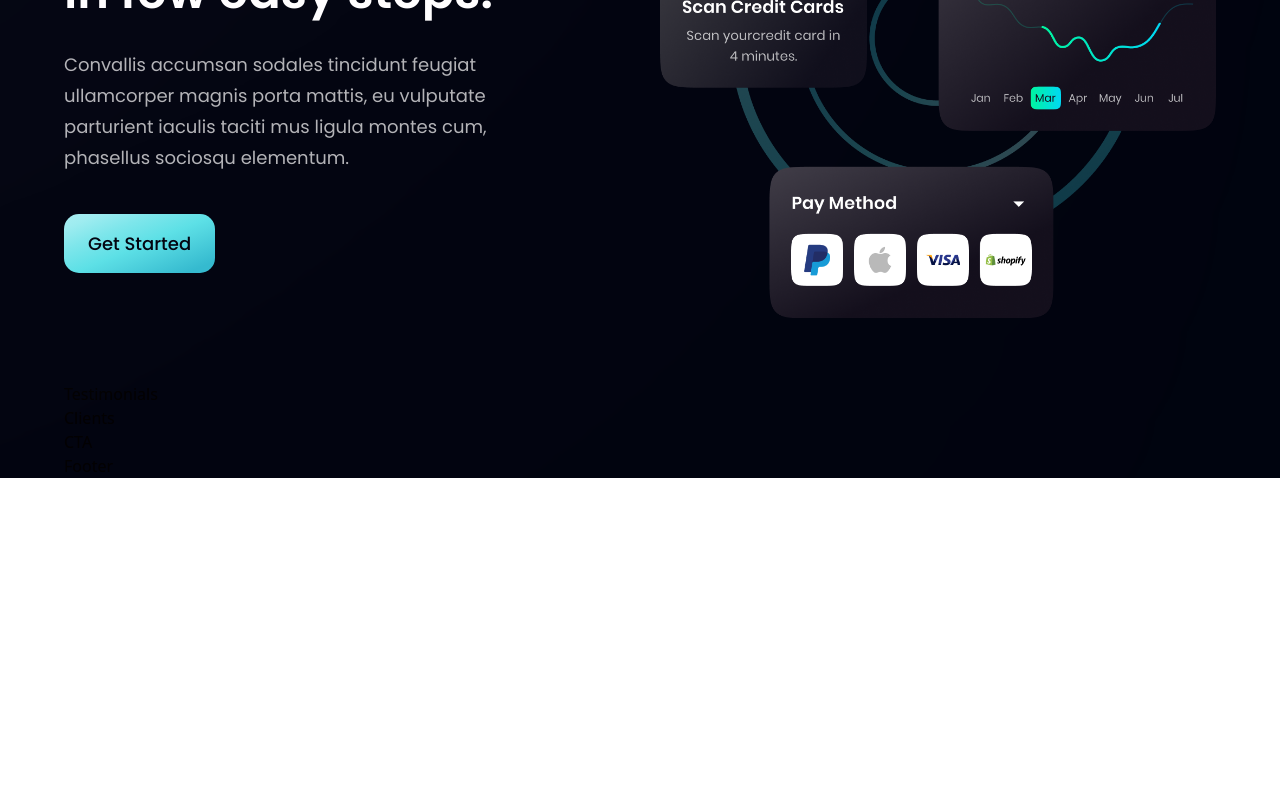
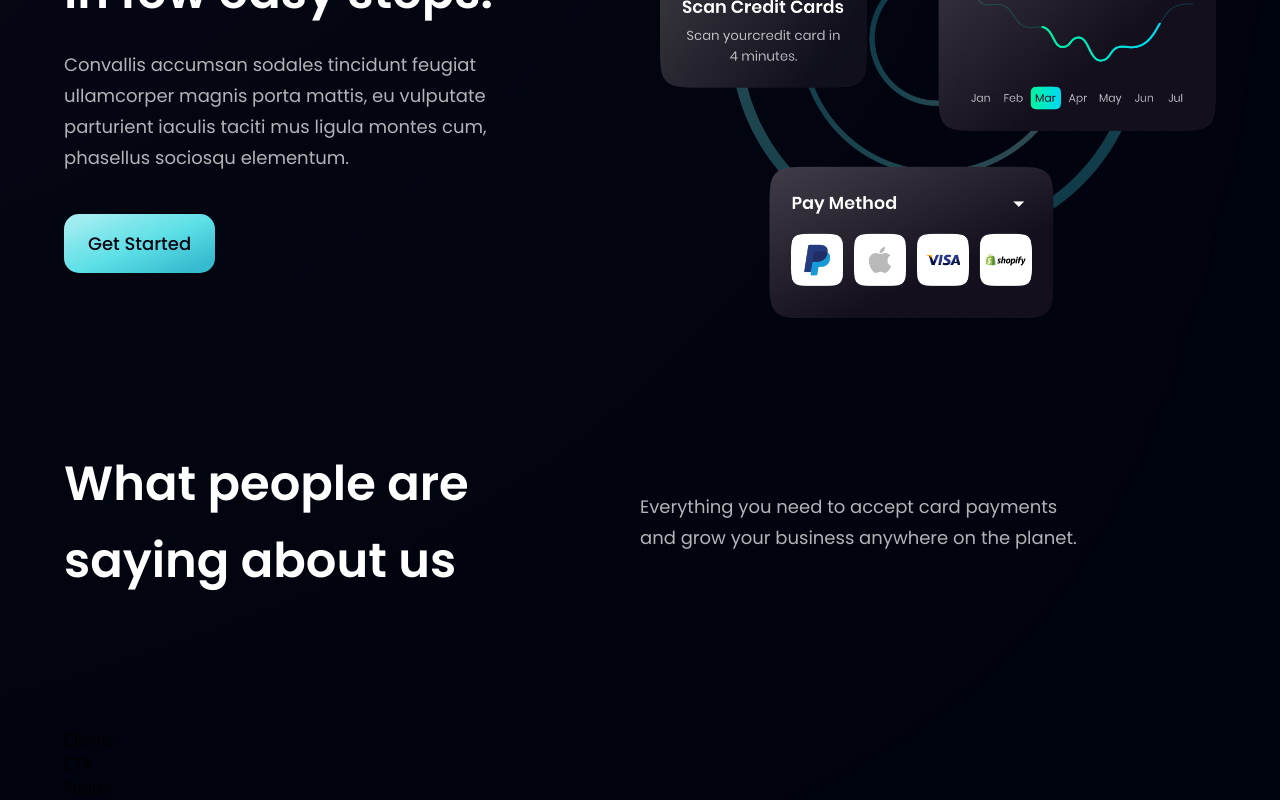
Before and after one commit to icuestiona/bank_modern_app, a React (Vite) app in the folder bank_modern_app/: page / in a window 1280 px wide. Shown: the part 2422-3222 px from the top of the page. Before the commit the page ends 2900 px from the top, so only its background shows below. Built offline with nearby package versions, Linux system fonts and the light colour scheme.

Commit message:
Components imported. Testimonials built and styled

```diff
--- a/bank_modern_app/src/components/Testimonials.jsx
+++ b/bank_modern_app/src/components/Testimonials.jsx
@@ -1,7 +1,35 @@
 import React from "react";
+import { feedback } from "../constants";
+import styles from "../style";
+import feedbackCard from "./FeedbackCard";
+import { card } from "../assets";
 
-const Testimonials = () => {
-  return <div>Testimonials</div>;
-};
+const Testimonials = () => (
+  <section
+    id="clients"
+    className={`${styles.paddingY} ${styles.flexCenter} flex-col relative`}
+  >
+    <div />
+
+    <div className="w-full flex justify-between items-center md:flex-row flex-col sm:mb-16 mb-6 relative z-[1]">
+      <h1 className={`${styles.heading2}`}>
+        What people are <br className="sm:block hidden" />
+        saying about us
+      </h1>
+      <div className="w-full md:mt-0 mt-6">
+        <p className={`${styles.paragraph} text-left max-w-[450px]`}>
+          Everything you need to accept card payments and grow your business
+          anywhere on the planet.
+        </p>
+      </div>
+    </div>
+
+    <div className="flex- flex-wrap sm:justify-start justify-center w-full feedback-container relative z-[1]">
+      {feedback.map((card) => (
+        <feedbackCard key={card.id} {...card} />
+      ))}
+    </div>
+  </section>
+);
 
 export default Testimonials;
```
